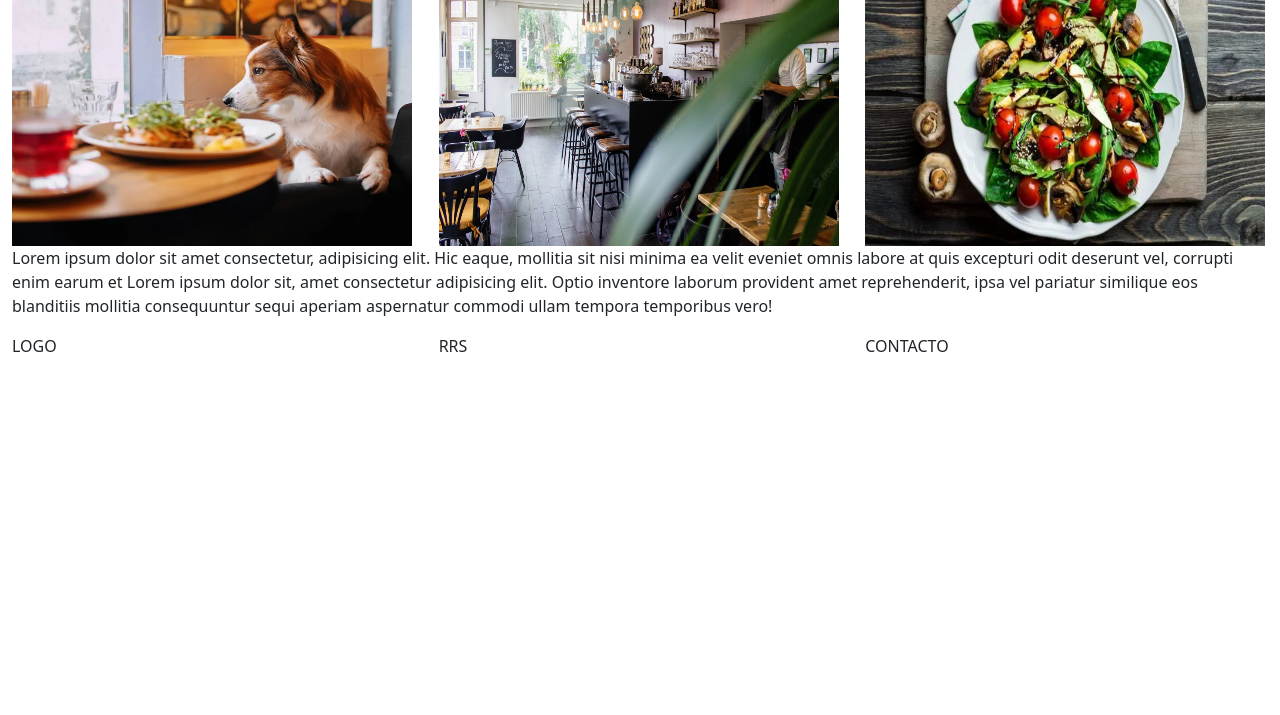
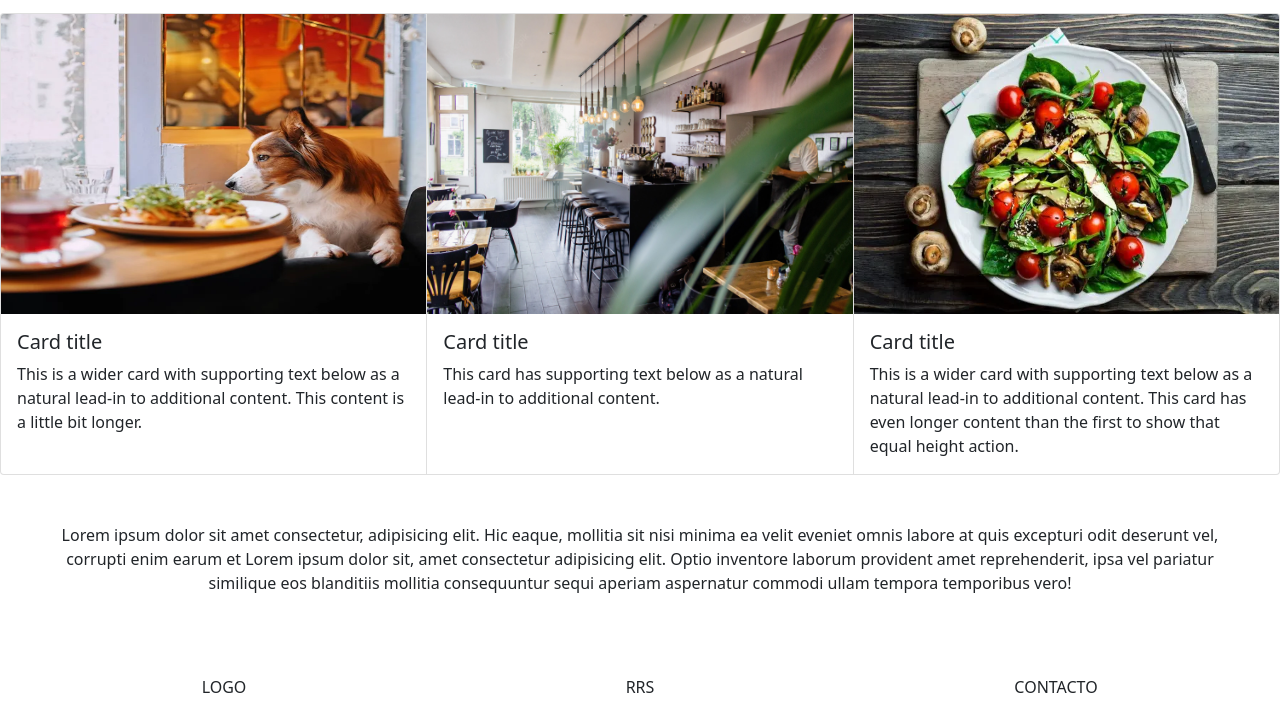
Before and after one commit to sabrinarusso/ROCOS-Bootstrap, a plain HTML site: page pages/nosotros.html in a window 1280 px wide. Shown: the part 202-917 px from the top of the page. Before the commit the page ends 800 px from the top, so only its background shows below. Drawn offline with nearby package versions, Linux system fonts and the light colour scheme.

Commit message:
mejoramos nosotros

```diff
--- a/css/estilo.css
+++ b/css/estilo.css
@@ -2,4 +2,16 @@
 @media screen and (max-width: 768px) {
     .fotosIndex img{height: 300px;}
 }
-.imgNosotros img{height: 336px; width: 400px;}
+.imgNosotros img{height: 300px; }
+.loremNos{
+    padding: 100px;
+    text-align: center;
+    font-family:'Franklin Gothic Medium', 'Arial Narrow', Arial, sans-serif;
+}
+.center{ text-align: center;}
+.loremIndex{
+    background-image: url(../assets/img/fondomanza.jpg); background-position-y: 70%; background-position-x: 60%;
+    padding: 80px; font-size: 20px; font-family: 'Times New Roman', Times, serif;
+
+}
+.row>*{padding-left: 0; padding-right: 0;}
--- a/pages/nosotros.html
+++ b/pages/nosotros.html
@@ -18,7 +18,7 @@
             <div class="col-12 col-lg-12">
                 <nav class="navbar navbar-expand-lg navbar-light bg-light">
                     <div class="container-fluid">
-                        <a class="navbar-brand" href="#">Navbar</a>
+                        <a class="navbar-brand" href="#"> <img src="../assets/img/loggo.png" alt="logo"></a>
                         <button class="navbar-toggler" type="button" data-bs-toggle="collapse" data-bs-target="#navbarNav" aria-controls="navbarNav" aria-expanded="false" aria-label="Toggle navigation">
                             <span class="navbar-toggler-icon"></span>
                         </button>
@@ -48,31 +48,47 @@
         <!--ENCABEZADO-->
         <div class="row">
             <div class="col-12 col-lg-12">
-                <div class="mx-auto" style="width: 200px;">
+                <div class="mx-auto p-4" style="width: 200px;">
                     <h1>NOSOTROS</h1>
                 </div>
             </div>
         </div>
         <!--IMAGENES-->
         <div class="row">
-            <div class="col-12 col-lg-4 imgNosotros">
-                <img src="../assets/img/pet.jpg" alt="" class="img-fluid">
-            </div>
-            <div class="col-12 col-lg-4 imgNosotros">
-                <img src="../assets/img/cafeteria.webp" alt="" class="img-fluid">
-            </div>
-            <div class="col-12 col-lg-4 imgNosotros">
-                <img src="../assets/img/ensalada.png" alt="" class="img-fluid">
+            <div class="col-12 col-lg-12 ">
+                <div class="card-group">
+                    <div class="card imgNosotros">
+                      <img src="../assets/img/pet.jpg" class="card-img-top" alt="...">
+                      <div class="card-body">
+                        <h5 class="card-title">Card title</h5>
+                        <p class="card-text">This is a wider card with supporting text below as a natural lead-in to additional content. This content is a little bit longer.</p>
+                      </div>
+                    </div>
+                    <div class="card imgNosotros">
+                      <img src="../assets/img/cafeteria.webp" class="card-img-top" alt="...">
+                      <div class="card-body">
+                        <h5 class="card-title">Card title</h5>
+                        <p class="card-text">This card has supporting text below as a natural lead-in to additional content.</p>
+                      </div>
+                    </div>
+                    <div class="card imgNosotros">
+                      <img src="../assets/img/ensalada.png" class="card-img-top" alt="...">
+                      <div class="card-body">
+                        <h5 class="card-title">Card title</h5>
+                        <p class="card-text">This is a wider card with supporting text below as a natural lead-in to additional content. This card has even longer content than the first to show that equal height action.</p>
+                      </div>
+                    </div>
+                </div>
             </div>
         </div>
         <!--LOREM-->
         <div class="row">
-            <div class="col-12 col-lg-12">
+            <div class="col-12 col-lg-12 p-5 center">
                 <p>Lorem ipsum dolor sit amet consectetur, adipisicing elit. Hic eaque, mollitia sit nisi minima ea velit eveniet omnis labore at quis excepturi odit deserunt vel, corrupti enim earum et <quisquam class="lore">Lorem ipsum dolor sit, amet consectetur adipisicing elit. Optio inventore laborum provident amet reprehenderit, ipsa vel pariatur similique eos blanditiis mollitia consequuntur sequi aperiam aspernatur commodi ullam tempora temporibus vero!</quisquam></p>
             </div>
         </div>
         <!--FOOTER-->
-        <div class="row">
+        <div class="row p-3 center">
             <div class="col-12 col-lg-4">LOGO</div>
             <div class="col-12 col-lg-4">RRS</div>
             <div class="col-12 col-lg-4">CONTACTO</div>
```
Also changed, not shown: index.html (+10 -6 lines).
